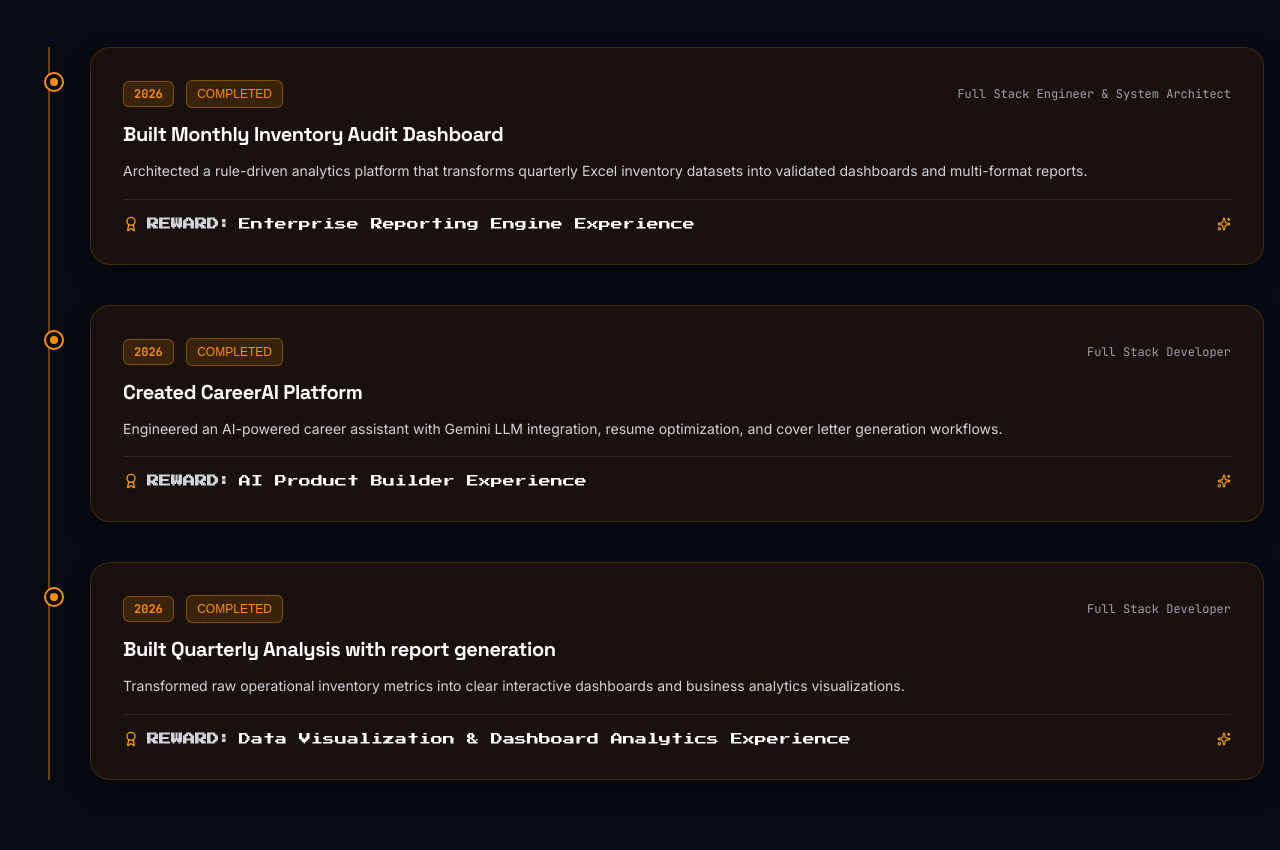
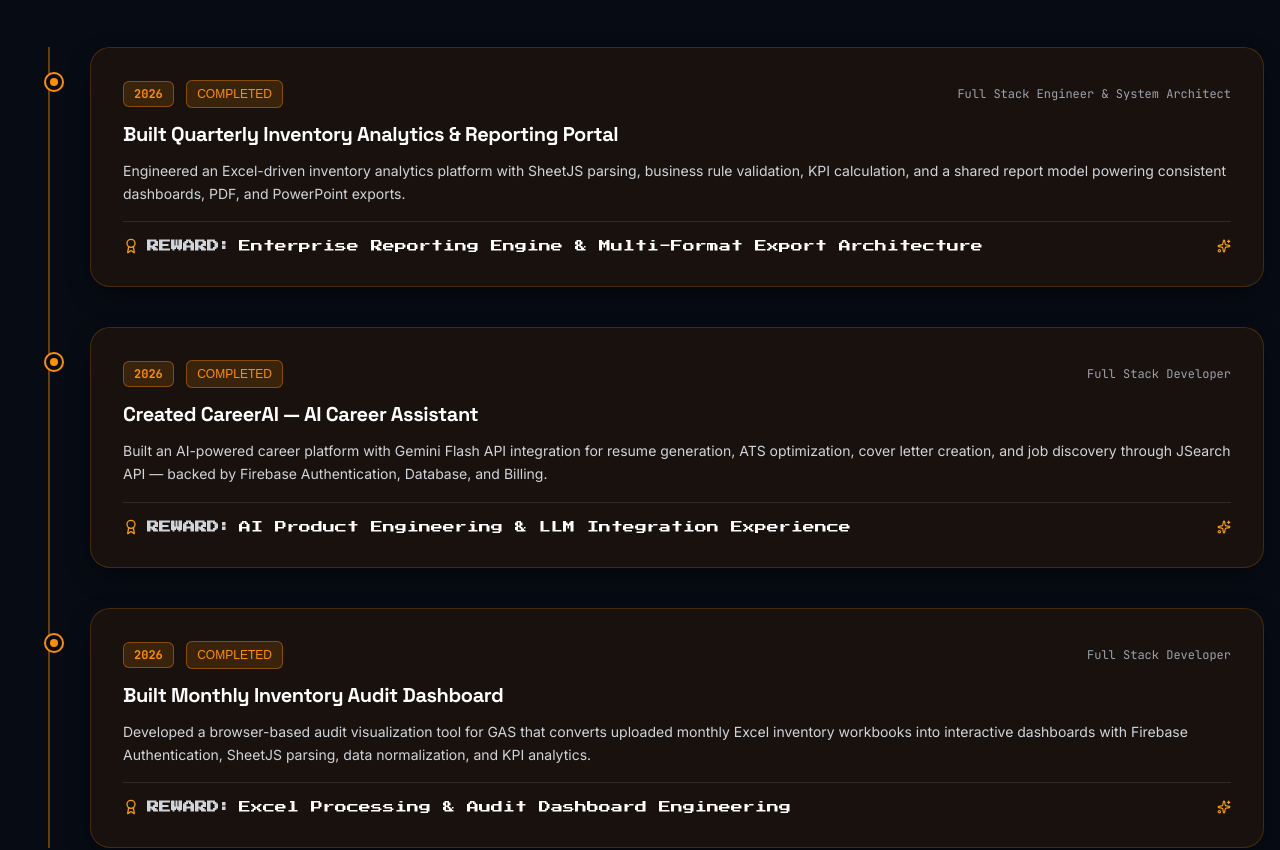
Before and after one commit to sufiyan078/portfolio, a React (Vite) app: page / in a window 1280 px wide. Shown: the part 5960-6810 px from the top of the page. Built offline with nearby package versions, Linux system fonts and the light colour scheme; a web font is replaced by a local one.

Commit message:
content: align Career Quest Log timeline with updated Mission 01, 02, 03 content

```diff
--- a/src/data/timeline.ts
+++ b/src/data/timeline.ts
@@ -13,31 +13,31 @@ export const QUEST_LOG: Quest[] = [
   {
     id: "quest-03",
     period: "2026",
-    title: "Built Monthly Inventory Audit Dashboard",
+    title: "Built Quarterly Inventory Analytics & Reporting Portal",
     role: "Full Stack Engineer & System Architect",
     questType: "Main Quest",
-    description: "Architected a rule-driven analytics platform that transforms quarterly Excel inventory datasets into validated dashboards and multi-format reports.",
-    reward: "Enterprise Reporting Engine Experience",
+    description: "Engineered an Excel-driven inventory analytics platform with SheetJS parsing, business rule validation, KPI calculation, and a shared report model powering consistent dashboards, PDF, and PowerPoint exports.",
+    reward: "Enterprise Reporting Engine & Multi-Format Export Architecture",
     status: "COMPLETED"
   },
   {
     id: "quest-02",
     period: "2026",
-    title: "Created CareerAI Platform",
+    title: "Created CareerAI — AI Career Assistant",
     role: "Full Stack Developer",
     questType: "Main Quest",
-    description: "Engineered an AI-powered career assistant with Gemini LLM integration, resume optimization, and cover letter generation workflows.",
-    reward: "AI Product Builder Experience",
+    description: "Built an AI-powered career platform with Gemini Flash API integration for resume generation, ATS optimization, cover letter creation, and job discovery through JSearch API — backed by Firebase Authentication, Database, and Billing.",
+    reward: "AI Product Engineering & LLM Integration Experience",
     status: "COMPLETED"
   },
   {
     id: "quest-01",
     period: "2026",
-    title: "Built Quarterly Analysis with report generation",
+    title: "Built Monthly Inventory Audit Dashboard",
     role: "Full Stack Developer",
-    questType: "Milestone",
-    description: "Transformed raw operational inventory metrics into clear interactive dashboards and business analytics visualizations.",
-    reward: "Data Visualization & Dashboard Analytics Experience",
+    questType: "Main Quest",
+    description: "Developed a browser-based audit visualization tool for GAS that converts uploaded monthly Excel inventory workbooks into interactive dashboards with Firebase Authentication, SheetJS parsing, data normalization, and KPI analytics.",
+    reward: "Excel Processing & Audit Dashboard Engineering",
     status: "COMPLETED"
   }
 ];
```
